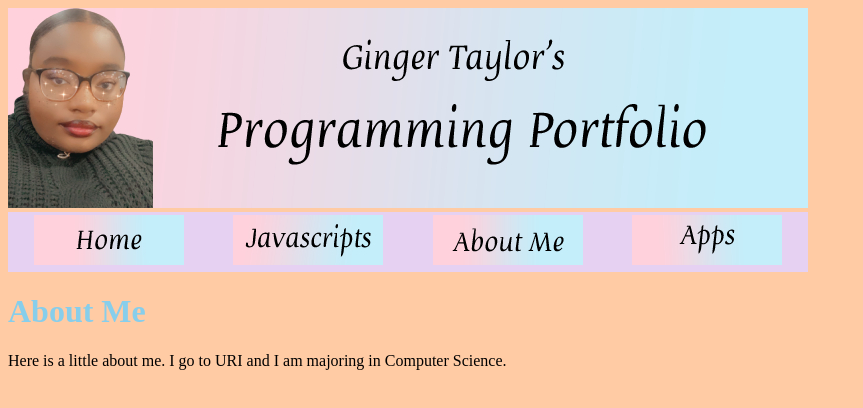
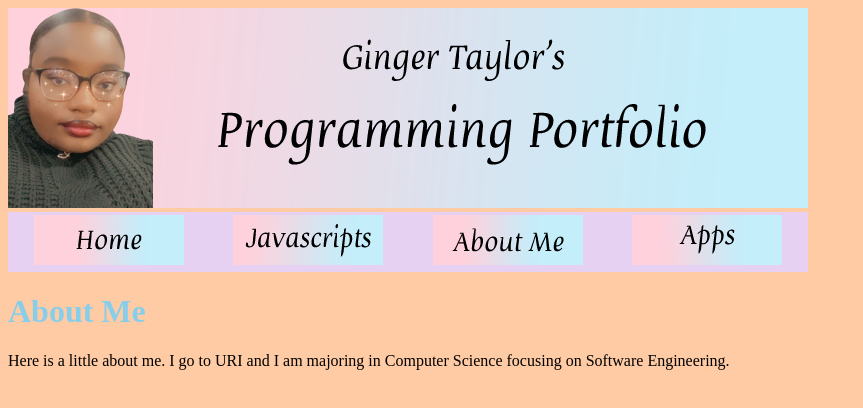
Before and after one commit to Ginger-2003/Ginger-2003.github.io, a plain HTML site: page about.html in a window 1280 px wide. Shown: the whole page, without its empty margins (0-863 px from the left). Drawn offline with Linux system fonts and the light colour scheme.

Commit message:
Update about.html

```diff
--- a/about.html
+++ b/about.html
@@ -20,7 +20,7 @@
 
 <h1>About Me</h1>
 
-Here is a little about me. I go to URI and I am majoring in Computer Science.
+Here is a little about me. I go to URI and I am majoring in Computer Science focusing on Software Engineering.
 
     </body>
 </html>
```
